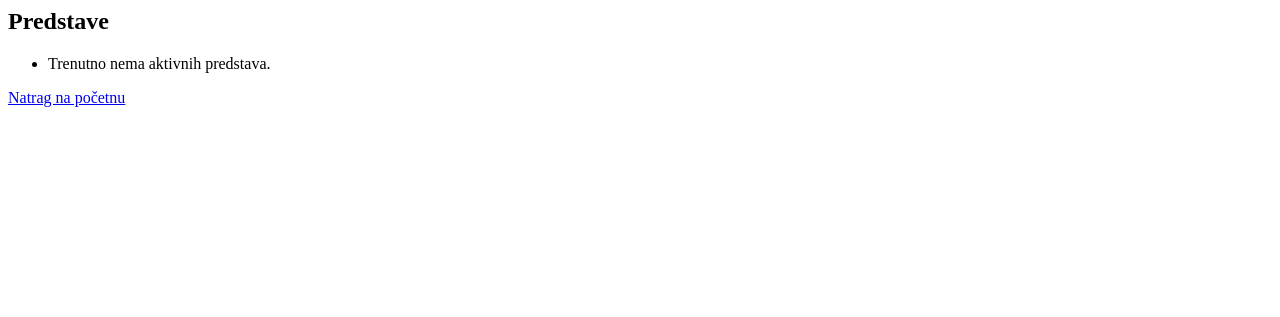
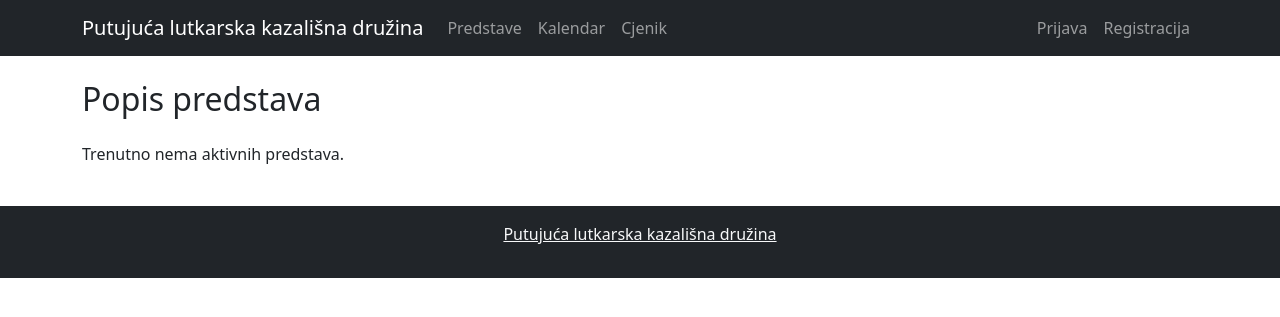
Before and after one commit to pericdominik/theater_web_app, a Django app: page /predstave/ in a window 1280 px wide. Shown: the top 317 px of the page. Run offline with Django 5.2, Linux system fonts and the light colour scheme; data that the repository does not hold is empty.

Commit message:
Bootstrap, base html, index i predstava list html

```diff
--- /dev/null
+++ b/kazaliste_project/kazaliste/templates/kazaliste/base.html
@@ -0,0 +1,50 @@
+<!DOCTYPE html>
+<html lang="hr">
+<head>
+    <meta charset="UTF-8">
+    <meta name="viewport" content="width=device-width, initial-scale=1">
+    <title>{% block title %}Kazalište{% endblock %}</title>
+    <link href="https://cdn.jsdelivr.net/npm/bootstrap@5.3.7/dist/css/bootstrap.min.css" rel="stylesheet" integrity="sha384-LN+7fdVzj6u52u30Kp6M/trliBMCMKTyK833zpbD+pXdCLuTusPj697FH4R/5mcr" crossorigin="anonymous">
+</head>
+
+<body>
+    <nav class="navbar navbar-expand-lg navbar-dark bg-dark mb-4">
+        <div class="container">
+            <a class="navbar-brand" href="{% url 'index' %}">Putujuća lutkarska kazališna družina</a>
+            <button class="navbar-toggler" type="button" data-bs-toggle="collapse" data-bs-target="#navbarNav">
+                <span class="navbar-toggler-icon"></span>
+            </button>
+            <div class="collapse navbar-collapse" id="navbarNav">
+                <ul class="navbar-nav me-auto">
+                    <li class="nav-item"><a class="nav-link" href="{% url 'predstave_list' %}">Predstave</a></li>
+                    <li class="nav-item"><a class="nav-link" href="{% url 'calendar_week' %}">Kalendar</a></li>
+                    <li class="nav-item"><a class="nav-link" href="{% url 'cjenik' %}">Cjenik</a></li>
+                </ul>
+                <ul class="navbar-nav">
+                    {% if user.is_authenticated %}
+                        <li class="nav-item"><a class="nav-link disabled" aria-disabled="true">{{ user.first_name }}</a></li>
+                        <li class="nav-item"><a class="nav-link" href="{% url 'profile' %}">Moj profil</a></li>
+                        <li class="nav-item"><a class="nav-link" href="{% url 'logout' %}">Odjava</a></li>
+                    {% else %}
+                        <li class="nav-item"><a class="nav-link" href="{% url 'login' %}">Prijava</a></li>
+                        <li class="nav-item"><a class="nav-link" href="{% url 'register' %}">Registracija</a></li>
+                    {% endif %}
+                </ul>
+            </div>
+        </div>
+    </nav>
+
+    <main class="container">
+        {% block content %}
+
+        {% endblock %}
+    </main>
+
+    <footer class="bg-dark text-light text-center py-3 mt-4">
+        <p><a href="{% url 'index' %}" class="text-light">Putujuća lutkarska kazališna družina</a></p>
+    </footer>
+
+
+    <script src="https://cdn.jsdelivr.net/npm/bootstrap@5.3.7/dist/js/bootstrap.bundle.min.js" integrity="sha384-ndDqU0Gzau9qJ1lfW4pNLlhNTkCfHzAVBReH9diLvGRem5+R9g2FzA8ZGN954O5Q" crossorigin="anonymous"></script>
+</body>
+</html>
--- a/kazaliste_project/kazaliste/templates/kazaliste/predstava_detail.html
+++ b/kazaliste_project/kazaliste/templates/kazaliste/predstava_detail.html
@@ -1,3 +1,6 @@
+{% load static %}
+<link rel="stylesheet" href="{% static 'css/style.css' %}">
+
 <h2>{{ predstava.title }}</h2>
 
 {% if predstava.image %}
--- a/kazaliste_project/kazaliste/templates/kazaliste/predstave_list.html
+++ b/kazaliste_project/kazaliste/templates/kazaliste/predstave_list.html
@@ -1,14 +1,28 @@
-<h2>Predstave</h2>
+{% extends 'kazaliste/base.html' %}
 
-<ul>
+{% block title %}Popis predstava{% endblock %}
+
+{% block content %}
+<h2 class="mb-4">Popis predstava</h2>
+
+<div class="row">
   {% for p in predstave %}
-    <li>
-      <a href="{% url 'predstava_detail' p.pk %}">{{ p.title }}</a>
-      — {{ p.duration_minutes }} min, {{ p.age_min }}+
-    </li>
+    <div class="col-md-4 mb-4">
+      <div class="card h-100" style="width: 18rem;">
+          <img src="{{ p.image.url }}" class="card-img-top" alt="{{ p.title }}">
+        <div class="card-body">
+          <h5 class="card-title">{{ p.title }}</h5>
+          <p class="card-text">
+            Trajanje: {{ p.duration_minutes }} min <br>
+            Dobna preporuka: {{ p.age_min }}+
+          </p>
+          <a href="{% url 'predstava_detail' p.pk %}" class="btn btn-primary">Detalji</a>
+        </div>
+      </div>
+    </div>
   {% empty %}
-    <li>Trenutno nema aktivnih predstava.</li>
+    <p>Trenutno nema aktivnih predstava.</p>
   {% endfor %}
-</ul>
+</div>
 
-<p><a href="{% url 'index' %}">Natrag na početnu</a></p>
+{% endblock %}
--- a/kazaliste_project/kazaliste_project/settings.py
+++ b/kazaliste_project/kazaliste_project/settings.py
@@ -116,7 +116,8 @@ USE_TZ = True
 # Static files (CSS, JavaScript, Images)
 # https://docs.djangoproject.com/en/5.2/howto/static-files/
 
-STATIC_URL = 'static/'
+STATIC_URL = '/static/'
+STATICFILES_DIRS = [BASE_DIR / "static"]
 
 # Default primary key field type
 # https://docs.djangoproject.com/en/5.2/ref/settings/#default-auto-field
```
Also changed, not shown: kazaliste_project/kazaliste/templates/kazaliste/index.html (+6 -25 lines), kazaliste_project/media/predstave/Crvenkapica.jpeg (added), kazaliste_project/media/predstave/Macak_u_cizmama_1.jpeg (added), kazaliste_project/media/predstave/Macak_u_cizmama_2.png (added), kazaliste_project/media/predstave/Petar_Pan1.jpeg (added), kazaliste_project/media/predstave/Petar_Pan2.png (added).
